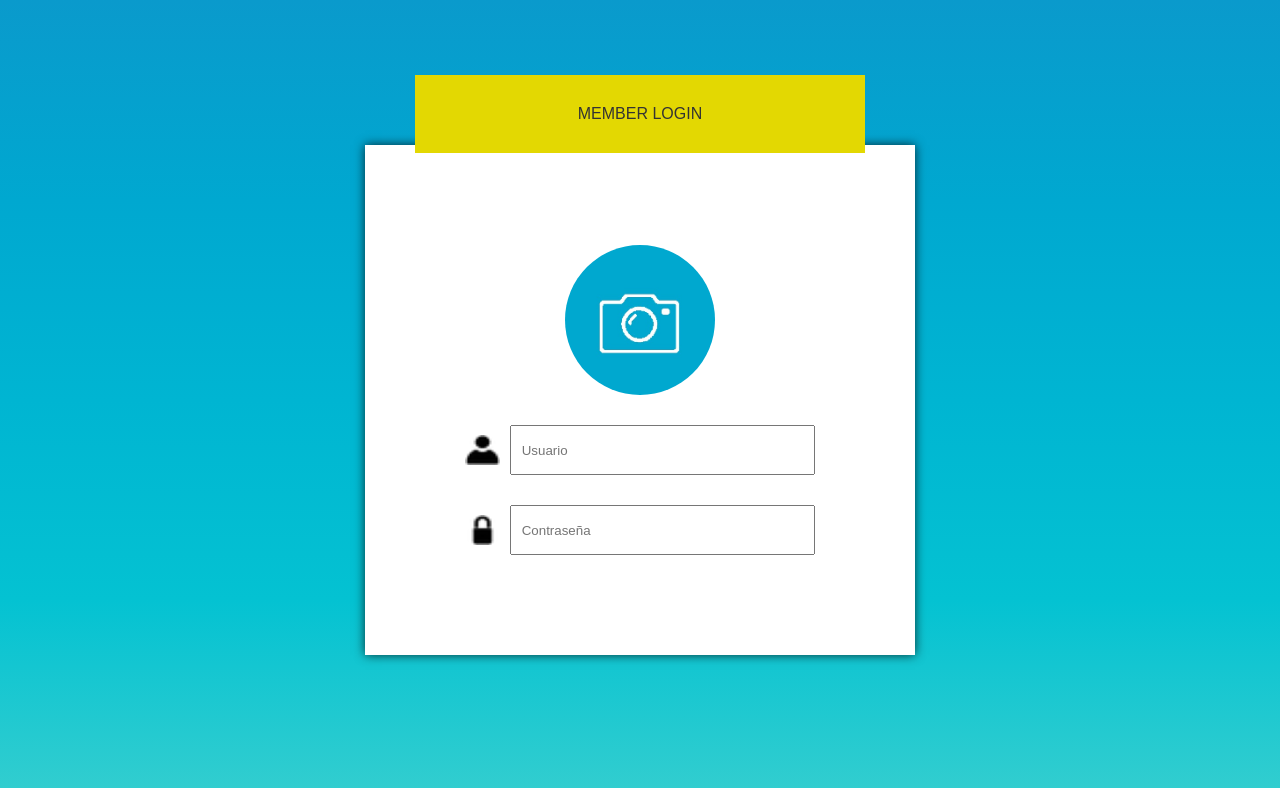
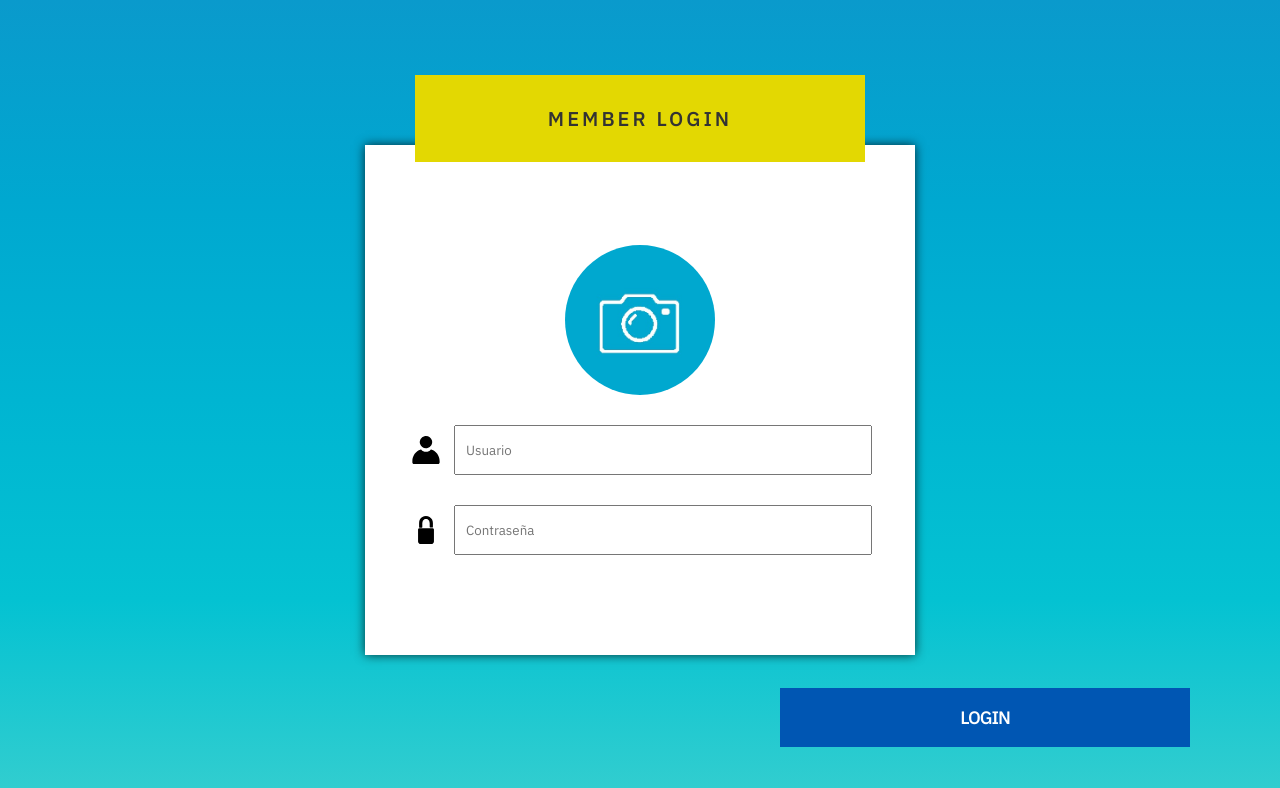
Before and after one commit to Juanda0501/Programacion-Web, a plain HTML site: page Trabajos/Login/Index.html in a window 1280 px wide. Drawn offline with nearby package versions, Linux system fonts and the light colour scheme.

Commit message:
✨  modifications

```diff
--- a/Trabajos/Login/Index.html
+++ b/Trabajos/Login/Index.html
@@ -5,6 +5,7 @@
     <meta name="viewport" content="width=device-width, initial-scale=1.0">
     <title>Create Login</title>
     <link rel="stylesheet" href="Style.css">
+    <link rel="stylesheet" href="https://cdnjs.cloudflare.com/ajax/libs/animate.css/4.1.1/animate.min.css">
 
 </head>
 <body>
@@ -12,19 +13,21 @@
         <img src="fotogr.jpg" alt="ErRo$%" class="fotogr">
         <form>
             <div class="input-fiel">
-                <img src="user.png" alt="Usuario">
+                <img src="user.svg" alt="ErRo$%">
                 <input type="text" placeholder="Usuario" required>
             </div>
             <div class="input-fiel">
-                <img src="lock.png" alt="Contraseña">
+                <img src="lock.svg" alt="ErRo$%">
                 <input type="password" placeholder="Contraseña" required>
             </div>
         </form>
     </div>
 
-    <div class="container1">
+    <div class="container1 animate__animated animate__bounceInDown">
         <span class="title">MEMBER LOGIN</span>
     </div>
+
+    <button class="btn animate__animated">LOGIN</button>
 
 
 </body>
--- a/Trabajos/Login/Style.css
+++ b/Trabajos/Login/Style.css
@@ -1,8 +1,11 @@
+
+@import url('https://fonts.googleapis.com/css2?family=IBM+Plex+Sans:ital,wght@0,100..700;1,100..700&display=swap');
+
 * {
     margin: 0;
     padding: 0;
     box-sizing: border-box;
-    font-family: 'Poppins', sans-serif;
+    font-family: "IBM Plex Sans", serif;
 }
 
 body {
@@ -20,6 +23,9 @@ body {
     width: 450px;
     top: 75px;
     text-align: center;
+    font-size: 20px;
+    font-weight: 550;
+    letter-spacing: 3px;
 }
 
 .container1 .title {
@@ -44,7 +50,7 @@ body {
     height: 50px;
     width: 100%;
     margin-top: 30px;
-    margin-right: 150px;
+    margin-right: 400px;
 }
 
 .input-fiel input {
@@ -65,3 +71,24 @@ body {
     height: 30px;
     margin-right: 10px;
 }
+
+.btn {
+    position: absolute;
+    background-color: #0056b3;
+    color: white;
+    padding: 18px 180px;
+    font-size: 18px;
+    cursor: pointer;
+    border: none ;
+    bottom: 53px;
+    right: 90px;
+    font-weight: 550;
+    letter-spacing: -1px;
+}
+
+.btn:hover {
+    background-color: #003a78;
+    animation: heartBeat;
+    animation-duration: 3s ;
+    animation-iteration-count: 5;
+}
```
Also changed, not shown: Trabajos/Login/lock.png (deleted), Trabajos/Login/lock.svg (added), Trabajos/Login/user.png (deleted), Trabajos/Login/user.svg (added).
